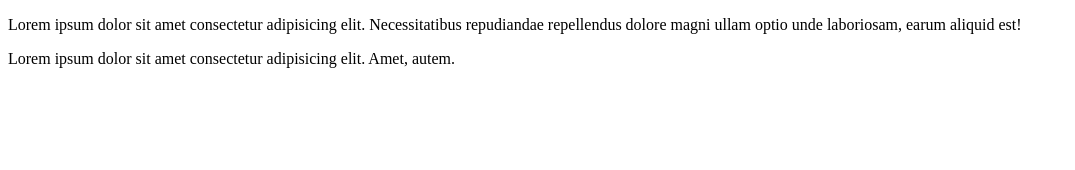
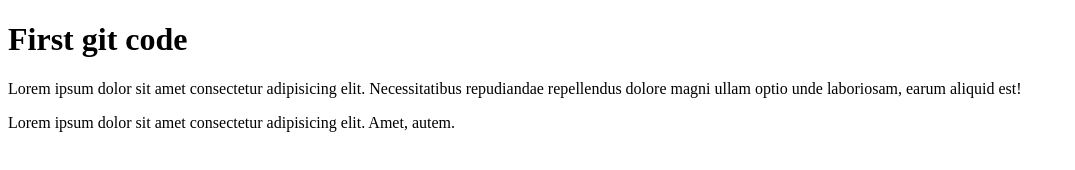
Before and after one commit to Nazimaltamim/my-first-website, a plain HTML site: page index.html in a window 1280 px wide. Shown: the whole page, without its empty margins (0-1075 px from the left). Drawn offline with Linux system fonts and the light colour scheme.

Commit message:
h1 added

```diff
--- a/index.html
+++ b/index.html
@@ -7,6 +7,7 @@
     <title>Document-2</title>
 </head>
 <body>
+    <h1>First git code</h1>
     <p>Lorem ipsum dolor sit amet consectetur adipisicing elit. Necessitatibus repudiandae repellendus dolore magni ullam optio unde laboriosam, earum aliquid est!</p>
 
     <p>Lorem ipsum dolor sit amet consectetur adipisicing elit. Amet, autem.</p>
```
